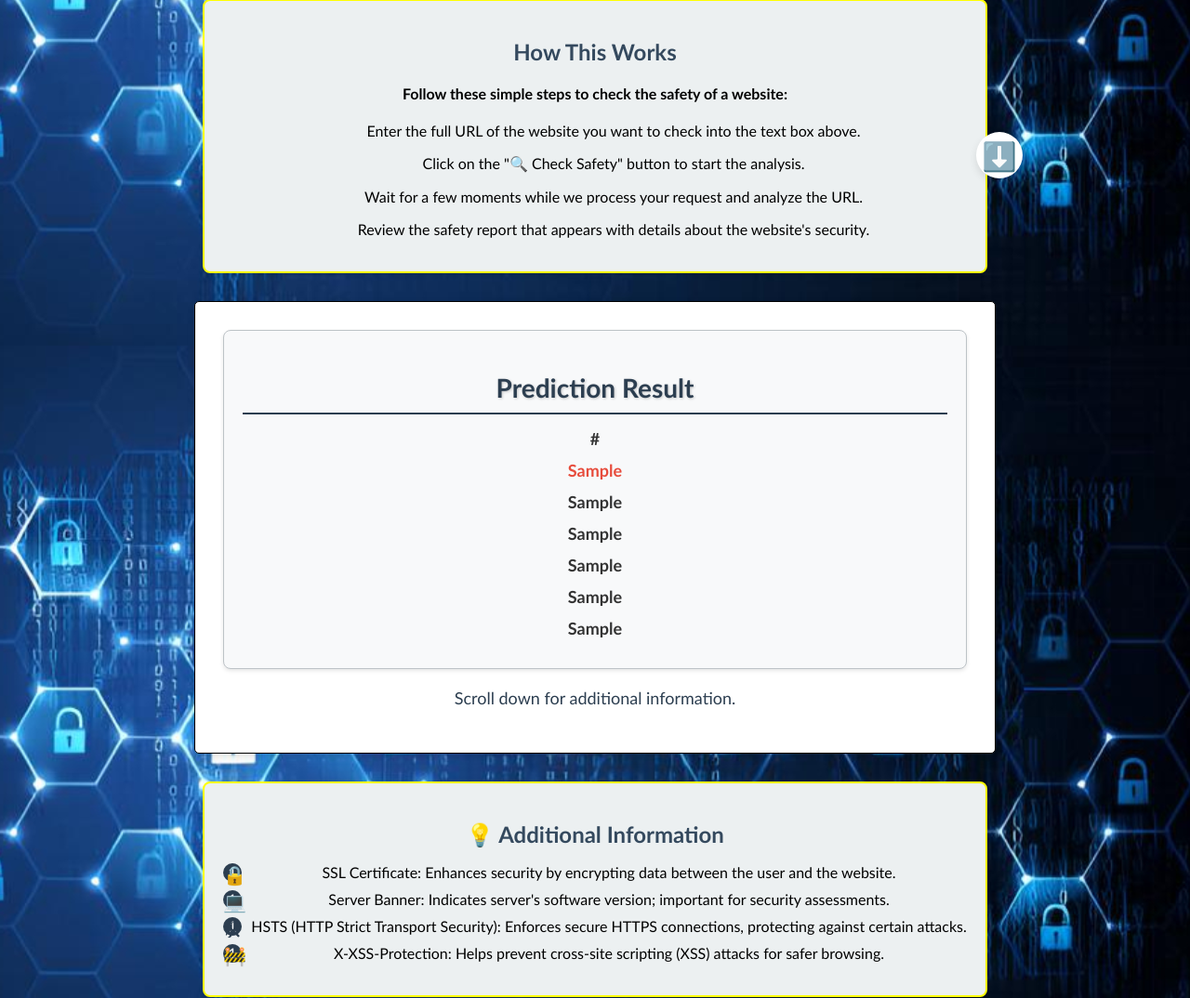
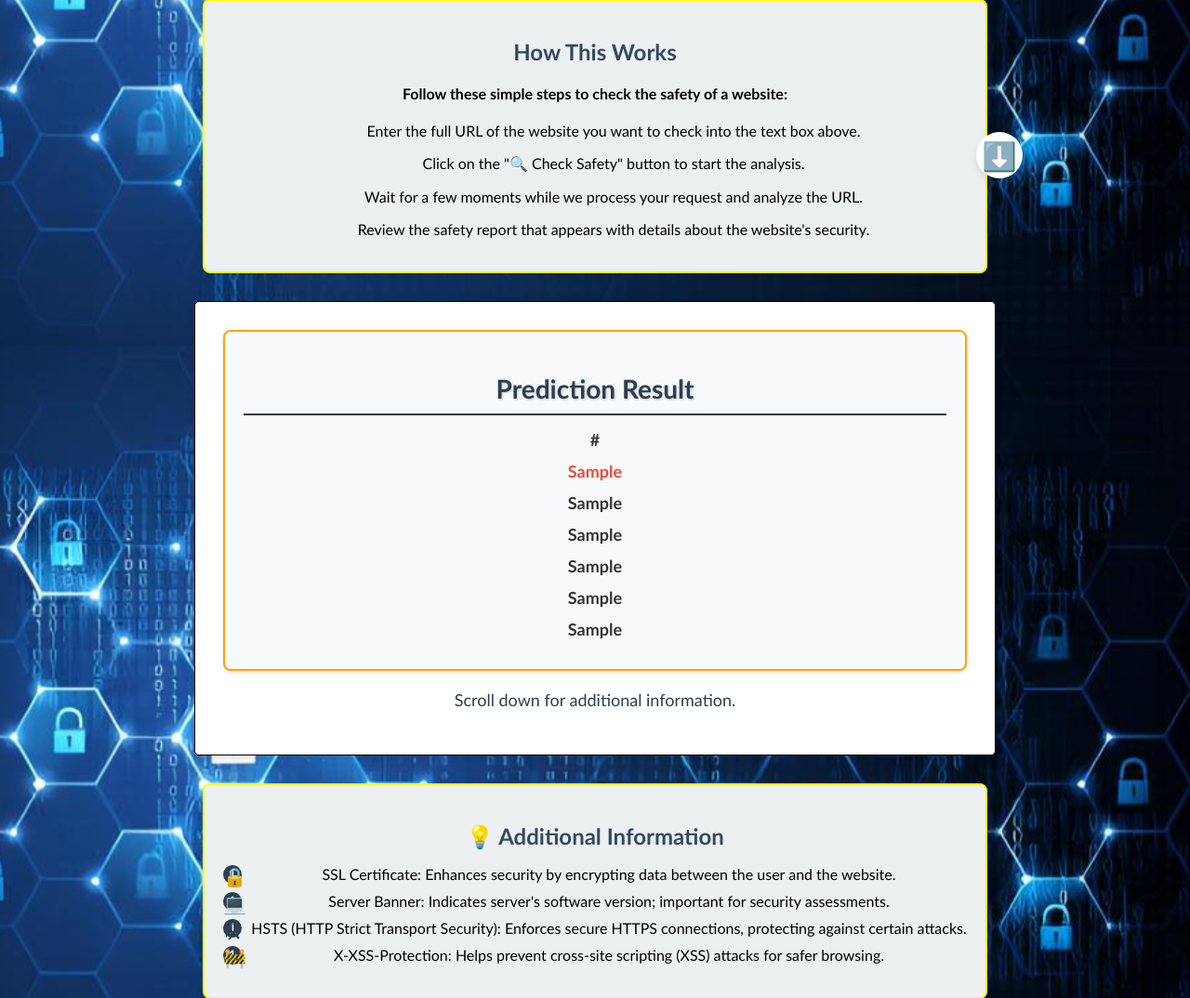
Before and after one commit to PratikBorkar04/secure_link_monitor, a Flask app: template templates/home.html in a window 1280 px wide. Shown: the part 428-1502 px from the top of the page at 93% size. Run offline with Flask 3, Linux system fonts and the light colour scheme; the template is opened without the code that fills it: most values are stand-ins (such as "Sample title", 1, 10 or a date in 2020); parts of the project's set-up code (start-up, migrations or seed data) failed here and were passed over.

Commit message:
Template Updated

```diff
--- a/templates/home.html
+++ b/templates/home.html
@@ -65,7 +65,7 @@
         border-radius: 8px;
         color: #333;
         background-color: #f8f9fa;
-        border: 1px solid #bdc3c7;
+        border: 2px solid orange; /* Added orange border */
         box-shadow: 0 2px 4px rgba(0, 0, 0, 0.1);
         font-size: 18px;
         }
@@ -283,7 +283,7 @@
             });
             window.onload = function() {
         document.getElementById('predictionResult').scrollIntoView({behavior: 'smooth'});
-         };
+    };
         });
     </script>
     </body>
```
